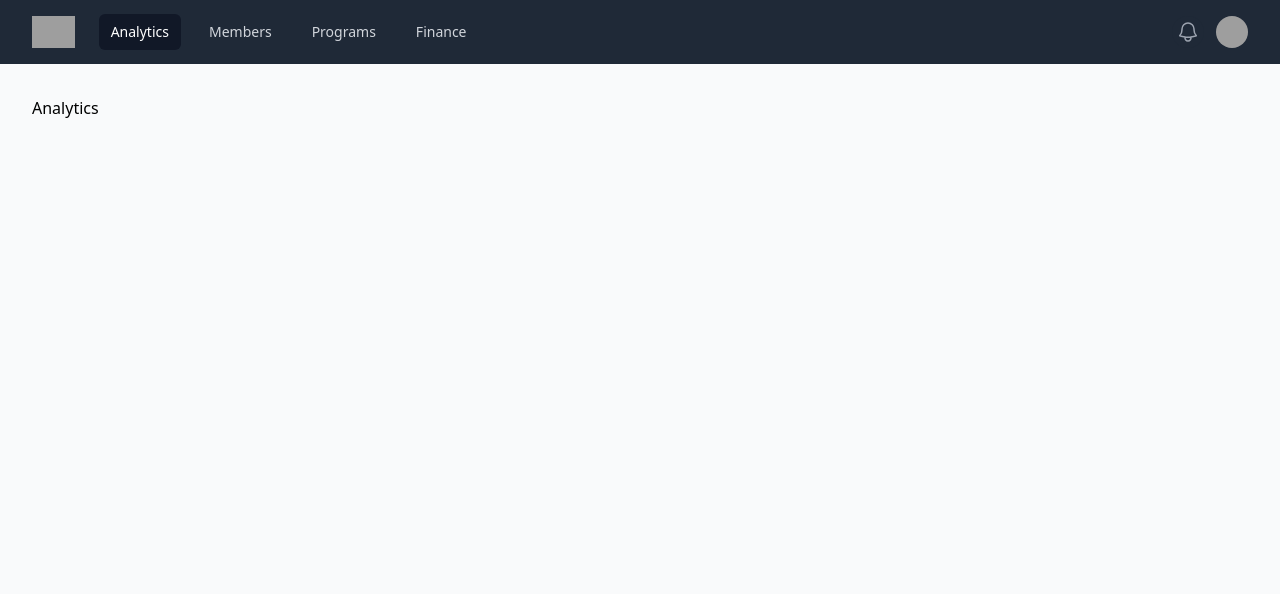
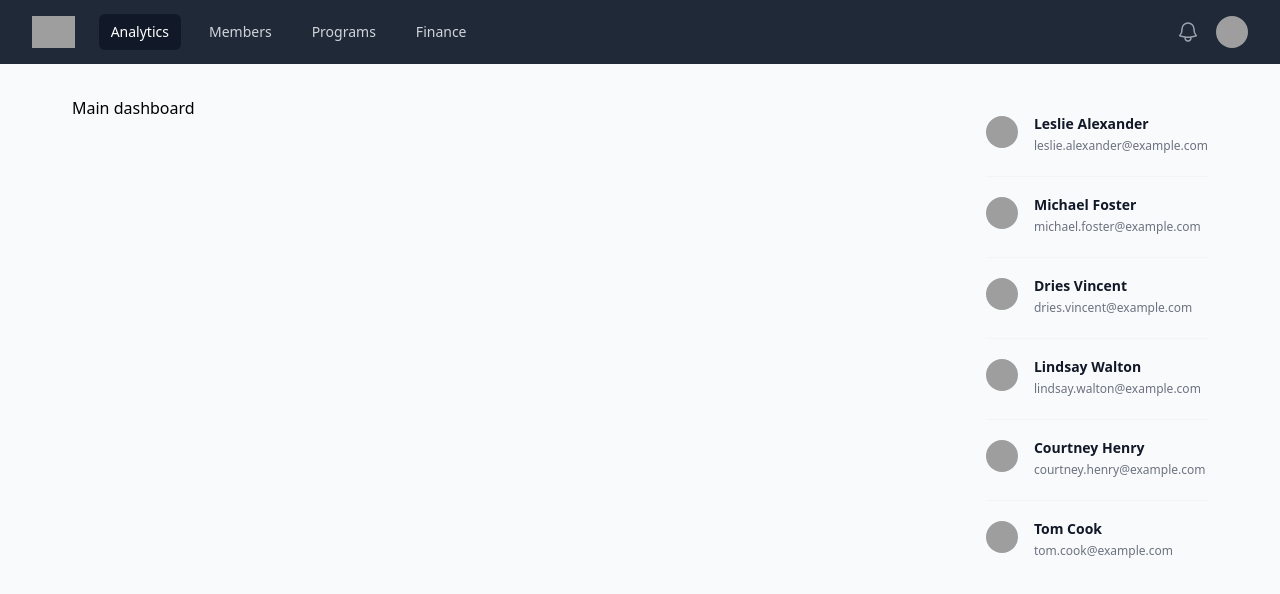
Before and after one commit to bobTheBuilderCodes/church-app, a React (Create React App) app in the folder client/: page /analytics in a window 1280 px wide. Shown: the top 594 px of the page. Built offline with nearby package versions, Linux system fonts and the light colour scheme; sample sign-in values are in the browser's storage; grey boxes are pictures that could not be loaded.

Commit message:
Add members

```diff
--- /dev/null
+++ b/client/src/components/feature/birthday.tsx
@@ -0,0 +1,73 @@
+const people = [
+    {
+      name: 'Leslie Alexander',
+      email: 'leslie.alexander@example.com',
+      role: 'Co-Founder / CEO',
+      imageUrl:
+        'https://images.unsplash.com/photo-1494790108377-be9c29b29330?ixlib=rb-1.2.1&ixid=eyJhcHBfaWQiOjEyMDd9&auto=format&fit=facearea&facepad=2&w=256&h=256&q=80',
+      lastSeen: '3h ago',
+      lastSeenDateTime: '2023-01-23T13:23Z',
+    },
+    {
+      name: 'Michael Foster',
+      email: 'michael.foster@example.com',
+      role: 'Co-Founder / CTO',
+      imageUrl:
+        'https://images.unsplash.com/photo-1519244703995-f4e0f30006d5?ixlib=rb-1.2.1&ixid=eyJhcHBfaWQiOjEyMDd9&auto=format&fit=facearea&facepad=2&w=256&h=256&q=80',
+      lastSeen: '3h ago',
+      lastSeenDateTime: '2023-01-23T13:23Z',
+    },
+    {
+      name: 'Dries Vincent',
+      email: 'dries.vincent@example.com',
+      role: 'Business Relations',
+      imageUrl:
+        'https://images.unsplash.com/photo-1506794778202-cad84cf45f1d?ixlib=rb-1.2.1&ixid=eyJhcHBfaWQiOjEyMDd9&auto=format&fit=facearea&facepad=2&w=256&h=256&q=80',
+      lastSeen: null,
+    },
+    {
+      name: 'Lindsay Walton',
+      email: 'lindsay.walton@example.com',
+      role: 'Front-end Developer',
+      imageUrl:
+        'https://images.unsplash.com/photo-1517841905240-472988babdf9?ixlib=rb-1.2.1&ixid=eyJhcHBfaWQiOjEyMDd9&auto=format&fit=facearea&facepad=2&w=256&h=256&q=80',
+      lastSeen: '3h ago',
+      lastSeenDateTime: '2023-01-23T13:23Z',
+    },
+    {
+      name: 'Courtney Henry',
+      email: 'courtney.henry@example.com',
+      role: 'Designer',
+      imageUrl:
+        'https://images.unsplash.com/photo-1438761681033-6461ffad8d80?ixlib=rb-1.2.1&ixid=eyJhcHBfaWQiOjEyMDd9&auto=format&fit=facearea&facepad=2&w=256&h=256&q=80',
+      lastSeen: '3h ago',
+      lastSeenDateTime: '2023-01-23T13:23Z',
+    },
+    {
+      name: 'Tom Cook',
+      email: 'tom.cook@example.com',
+      role: 'Director of Product',
+      imageUrl:
+        'https://images.unsplash.com/photo-1472099645785-5658abf4ff4e?ixlib=rb-1.2.1&ixid=eyJhcHBfaWQiOjEyMDd9&auto=format&fit=facearea&facepad=2&w=256&h=256&q=80',
+      lastSeen: null,
+    },
+  ]
+
+  export default function Birthday() {
+    return (
+      <ul role="list" className="divide-y divide-gray-100">
+        {people.map((person) => (
+          <li key={person.email} className="flex justify-between gap-x-6 py-5">
+            <div className="flex min-w-0 gap-x-4">
+              <img alt="" src={person.imageUrl} className="h-8 w-8 flex-none rounded-full bg-gray-50" />
+              <div className="min-w-0 flex-auto">
+                <p className="text-sm font-semibold leading-4 text-gray-900">{person.name}</p>
+                <p className="mt-1 truncate text-xs leading-5 text-gray-500">{person.email}</p>
+              </div>
+            </div>
+
+          </li>
+        ))}
+      </ul>
+    )
+  }
--- a/client/src/components/ui/Input.tsx
+++ b/client/src/components/ui/Input.tsx
@@ -7,9 +7,11 @@ interface InputProps {
   label: string;
   autoComplete?: string;
   required?: boolean;
+  placeholder?: string;
+  className?: string; // Update the interface
 }
 
-const Input: React.FC<InputProps> = ({ id, name, type, label, autoComplete, required }) => {
+const Input: React.FC<InputProps> = ({ id, name, type, label, autoComplete, required, placeholder, className }) => {
   return (
     <div>
       <label htmlFor={id} className="block text-sm font-medium leading-6 text-gray-900">
@@ -21,8 +23,9 @@ const Input: React.FC<InputProps> = ({ id, name, type, label, autoComplete, requ
           name={name}
           type={type}
           required={required}
+          placeholder={placeholder}
           autoComplete={autoComplete}
-          className="block w-full rounded-md border-0 p-1.5 text-gray-900 shadow-sm ring-1 ring-inset ring-gray-300 placeholder:text-gray-400 focus:ring-2 focus:ring-inset focus:ring-indigo-600 sm:text-sm sm:leading-6"
+          className={`block w-full min-w-64 rounded-md border-0 p-1.5 text-gray-900 shadow-sm ring-1 ring-inset ring-gray-300 placeholder:text-gray-400 focus:ring-2 focus:ring-inset focus:ring-indigo-600 sm:text-sm sm:leading-6 ${className}`} // Apply custom class names
         />
       </div>
     </div>
--- a/client/src/components/ui/Select.tsx
+++ b/client/src/components/ui/Select.tsx
@@ -33,7 +33,7 @@ export default function SingleSelect() {
   return (
     <Listbox value={selected} onChange={setSelected} >
       {/* <Label className="block text-sm font-medium leading-6 text-gray-900">Assigned to</Label> */}
-      <div className="relative mt-2 min-w-56">
+      <div className="relative mt-2 min-w-48 mx-4">
         <ListboxButton className="relative w-full cursor-default rounded-md bg-white py-1.5 pl-3 pr-10 text-left text-gray-900 shadow-sm ring-1 ring-inset ring-gray-300 focus:outline-none focus:ring-2 focus:ring-indigo-500 sm:text-sm sm:leading-6">
           <span className="flex items-center">
             <span className="ml-3 block truncate">{selected.name}</span>
--- a/client/src/dashboard/analytics/Analytics.tsx
+++ b/client/src/dashboard/analytics/Analytics.tsx
@@ -1,9 +1,20 @@
 import React from 'react'
 import Layout from '../Layout'
+import Birthday from '../../components/feature/birthday'
 
 const Analytics = () => {
   return (
-    <Layout>Analytics</Layout>
+    <Layout>
+      <div className='flex mx-10 justify-between'>
+      <main className='w-3/4'>
+        Main dashboard
+      </main>
+      <aside className='1/4'>
+
+      <Birthday />
+      </aside>
+      </div>
+    </Layout>
   )
 }
 
--- a/client/src/dashboard/members/Members.tsx
+++ b/client/src/dashboard/members/Members.tsx
@@ -1,48 +1,67 @@
 import React from "react";
 import Layout from "../Layout";
-import AppTable from "../../components/shared/Table";
 import Button from "../../components/ui/Button";
 import SingleSelect from "../../components/ui/Select";
+import Input from "../../components/ui/Input";
+import { members } from "../../resources";
 
+// Define the type for a member
+interface Member {
+  id: number;
+  name: string;
+  phoneNumber: string;
+  href: string;
+  imageSrc: string;
+  imageAlt: string;
+  ministry: string;
+}
+
+// Define a default or empty array if members might be undefined
+const defaultMembers: Member[] = [];
+
+// Check for undefined or null
 const Members = () => {
+  // Ensure members is not undefined; use defaultMembers if needed
+  const membersList = members || defaultMembers;
 
-
-  const columns = [
-    { label: "Fullname", accessor: "fullname" },
-    { label: "Phone Number", accessor: "phone_number" },
-    { label: "Location", accessor: "location" },
-    { label: "Status", accessor: "status" },
-    { label: "Date Added", accessor: "createdAt", isDate: true },
-  ];
-  const dropdownOptions = [
-
-    { label: "View Details", action: () => {} },
-    { label: "Delete Member", action: () => {} },
-  ];
-
-  const data = [
-    {
-      fullname: "Robert Sam",
-      phone_number: "0200022942",
-      location: "Accra",
-      status: "Active",
-      createdAt: "2024-09-03T10:30:45.123Z",
-    },
-  ];
   return (
     <Layout>
-      <section className="flex flex-1 justify-between items-center">
-      <h1 className="text-2xl font-bold ml-10 mr-auto text-gray-900">Manage Members</h1>
-      <SingleSelect />
-      <Button type="button" key={"member"} className="max-w-fit mx-8" onClick={()=>{}}>
-        <a href="add-member">Add Member</a>
-      </Button>
+      <section className="flex justify-between items-center">
+        <h1 className="text-2xl font-bold ml-10 mr-auto text-gray-900">Manage Members</h1>
+        {/* <section className="flex items-center justify-between">
+          <Input id="search" label="" name="search" type="search" key={"search"} className="mr-8" placeholder="Search member by name or number"/>
+          <SingleSelect/>
+          <Button type="button" key={"member"} className="max-w-fit -mb-2">
+            <a href="add-member">Add New Member</a>
+          </Button>
+        </section> */}
       </section>
-      <AppTable
-        data={data}
-        columns={columns}
-        dropdownOptions={dropdownOptions}
-      />
+
+      <div className="mt-6 grid grid-cols-1 gap-x-6 gap-y-10 sm:grid-cols-2 lg:grid-cols-4 xl:gap-x-8">
+        {membersList?.map((member) => (
+          <div key={member?.id} className="group relative">
+            <div className="aspect-h-1 aspect-w-1 w-full overflow-hidden rounded-md bg-gray-200 lg:aspect-none group-hover:opacity-75 lg:h-80">
+              <img
+                alt={member?.imageAlt}
+                src={member?.imageSrc}
+                className="h-full w-full object-cover object-center lg:h-full lg:w-full"
+              />
+            </div>
+            <div className="mt-4 flex justify-between">
+              <div>
+                <h3 className="text-sm text-gray-700">
+                  <a href={member?.href}>
+                    <span aria-hidden="true" className="absolute inset-0" />
+                    {member?.name}
+                  </a>
+                </h3>
+                <p className="mt-1 text-sm text-gray-500">{member?.phoneNumber}</p>
+              </div>
+              <p className="text-sm font-medium text-gray-900">{member?.ministry}</p>
+            </div>
+          </div>
+        ))}
+      </div>
     </Layout>
   );
 };
--- a/client/src/resources/index.ts
+++ b/client/src/resources/index.ts
@@ -1,3 +1,47 @@
 export const images = {
     church_logo : "https://tailwindui.com/img/logos/mark.svg?color=indigo&shade=600"
 }
+
+export const members = [
+    {
+      id: 1,
+      name: 'Potinge Philomena',
+      href: '#',
+      imageSrc: 'https://media.istockphoto.com/id/1146745072/photo/african-athletic-man-portrait.jpg?s=612x612&w=0&k=20&c=s5aMnbBNhFanlsgWGHG02fEb8qezqCIfphIGYWhG7ZU=',
+      imageAlt: "Philomena Potinge",
+      ministry: 'Youth',
+      phoneNumber: '024 567 5943',
+    },
+
+
+    {
+        id: 2,
+        name: 'Potinge Philomena',
+        href: '#',
+        imageSrc: 'https://media.istockphoto.com/id/1146745072/photo/african-athletic-man-portrait.jpg?s=612x612&w=0&k=20&c=s5aMnbBNhFanlsgWGHG02fEb8qezqCIfphIGYWhG7ZU=',
+        imageAlt: "Philomena Potinge",
+        ministry: 'Youth',
+        phoneNumber: '024 567 5943',
+      },
+
+
+      {
+        id: 3,
+        name: 'Potinge Philomena',
+        href: '#',
+        imageSrc: 'https://media.istockphoto.com/id/1146745072/photo/african-athletic-man-portrait.jpg?s=612x612&w=0&k=20&c=s5aMnbBNhFanlsgWGHG02fEb8qezqCIfphIGYWhG7ZU=',
+        imageAlt: "Philomena Potinge",
+        ministry: 'Youth',
+        phoneNumber: '024 567 5943',
+      },,
+      {
+        id: 4,
+        name: 'Potinge Philomena',
+        href: '#',
+        imageSrc: 'https://media.istockphoto.com/id/1146745072/photo/african-athletic-man-portrait.jpg?s=612x612&w=0&k=20&c=s5aMnbBNhFanlsgWGHG02fEb8qezqCIfphIGYWhG7ZU=',
+        imageAlt: "Philomena Potinge",
+        ministry: 'Youth',
+        phoneNumber: '024 567 5943',
+      },,
+    // More members...
+  ]
```
